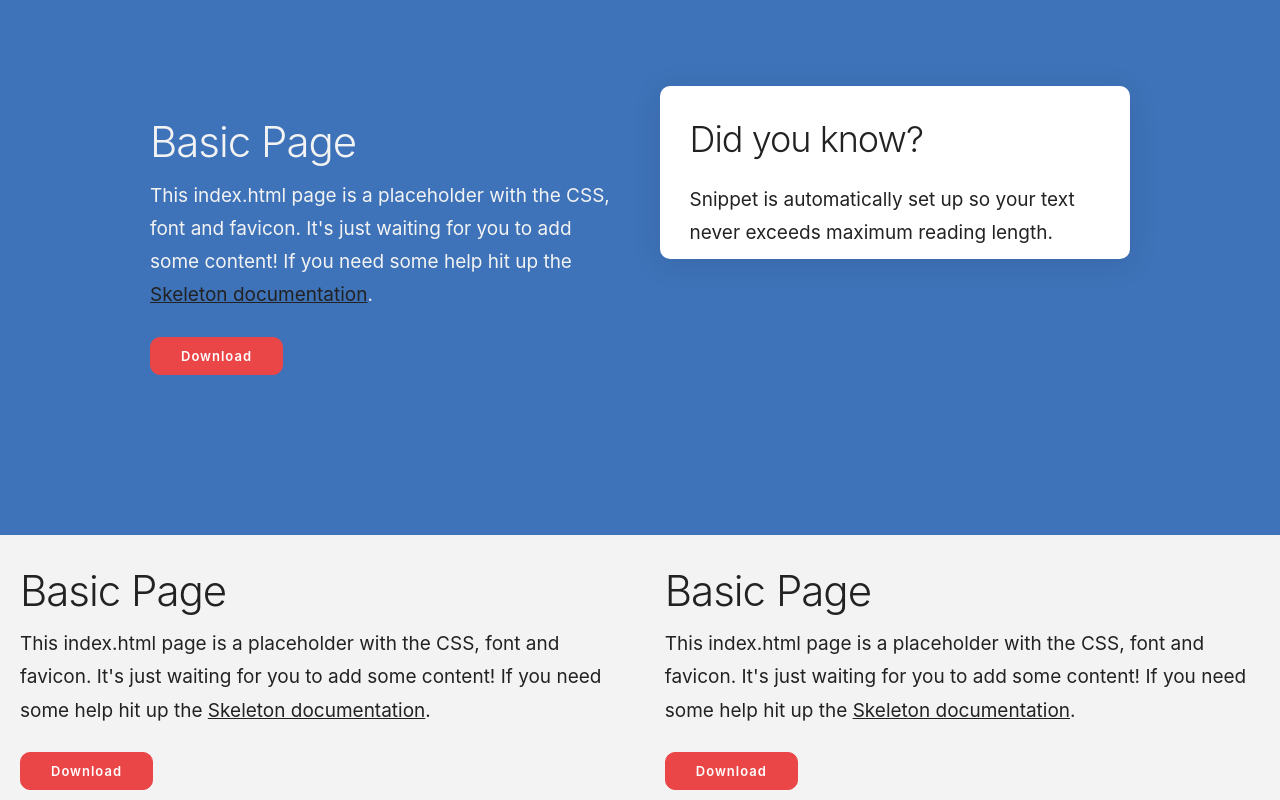
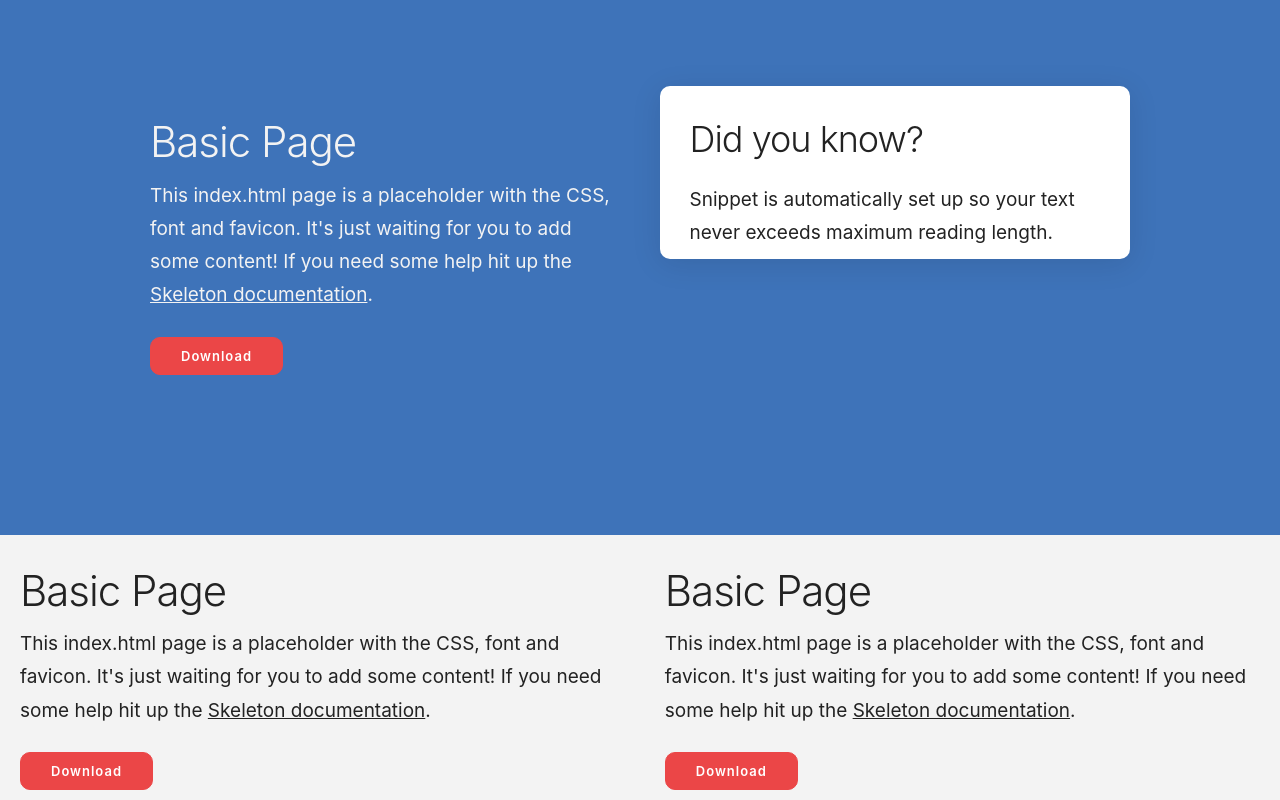
Before and after one commit to M-Media-Group/Snippet-CSS, a plain HTML site: page about.html in a window 1280 px wide. Shown: the part 3850-4650 px from the top of the page. Drawn offline with nearby package versions, Linux system fonts and the light colour scheme.

Commit message:
first commit

```diff
--- a/css/skeleton.css
+++ b/css/skeleton.css
@@ -43,6 +43,9 @@
 		--secondary-darker: #3e73b9;
 		--secondary-text-contrast: #f3f3f3;
 
+		--filter-darker: brightness(85%);
+		--filter-lighter: brightness(115%);
+
 		--link: var(--dark);
 		--link-darker: var(--black);
 
@@ -60,6 +63,9 @@
 				--black: #fff;
 				--dark: #f3f3f3;
 				--light: #222;
+
+				--filter-darker: brightness(115%);
+				--filter-lighter: brightness(85%);
 
 				--box-shadow: 0 0.5rem 3rem rgba(0, 0, 0, 0.3);
 		}
@@ -265,6 +271,8 @@ html {
 		text-rendering: optimizeLegibility;
 		-ms-overflow-style: ms-autohiding-scrollbar;
 		-webkit-overflow-scrolling: touch;
+		background-color: var(--light);
+		color: var(--dark);
 }
 
 body {
@@ -392,13 +400,16 @@ p, ul, ol {
 /* Links
 –––––––––––––––––––––––––––––––––––––––––––––––––– */
 a {
-		color: var(--link);
+		color: inherit;
 }
 
 a:hover {
-		color: var(--link-darker);
+		opacity: 0.7;
 }
 
+p > a {
+	color: inherit;
+}
 
 /* Buttons
 –––––––––––––––––––––––––––––––––––––––––––––––––– */
```
